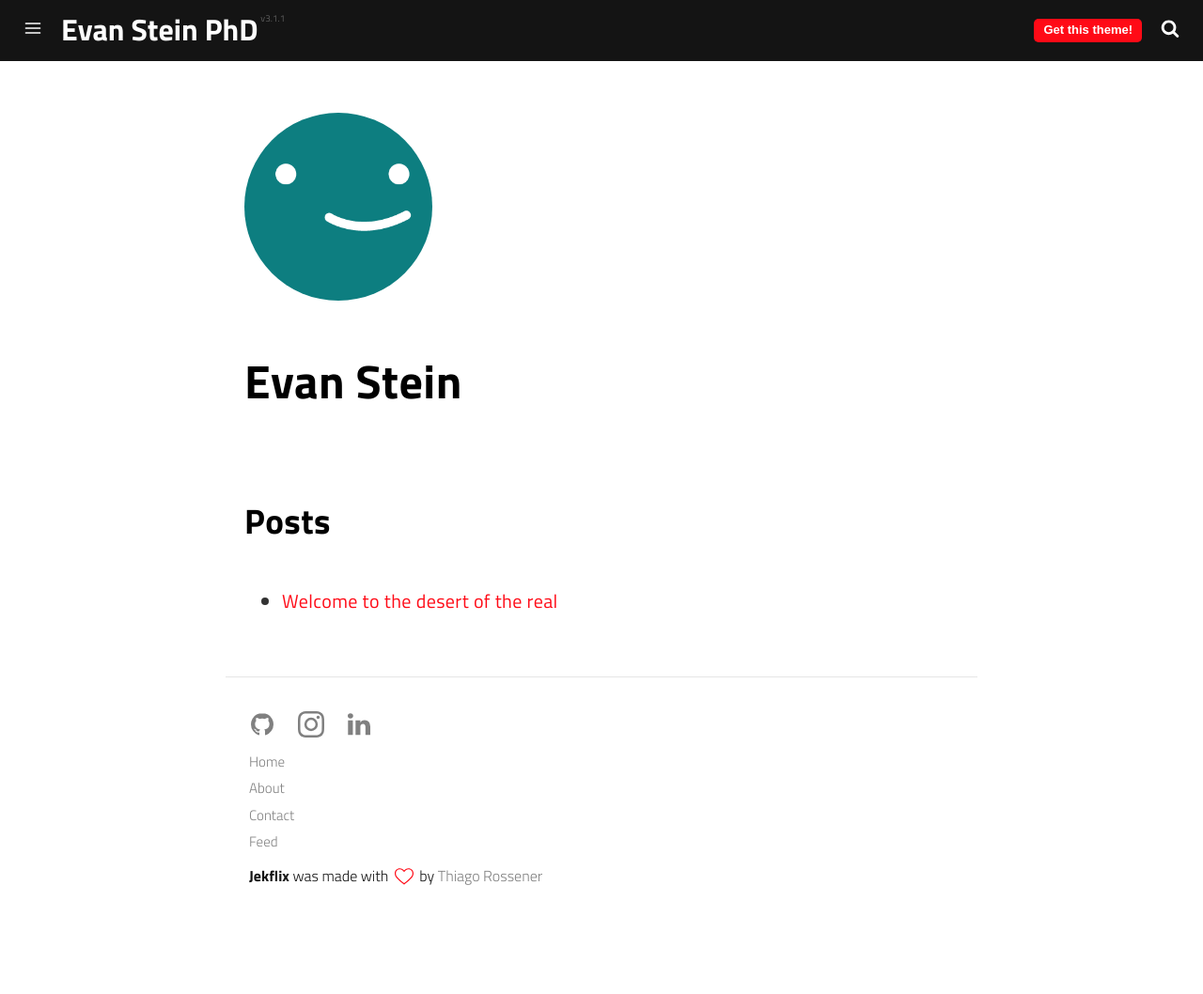
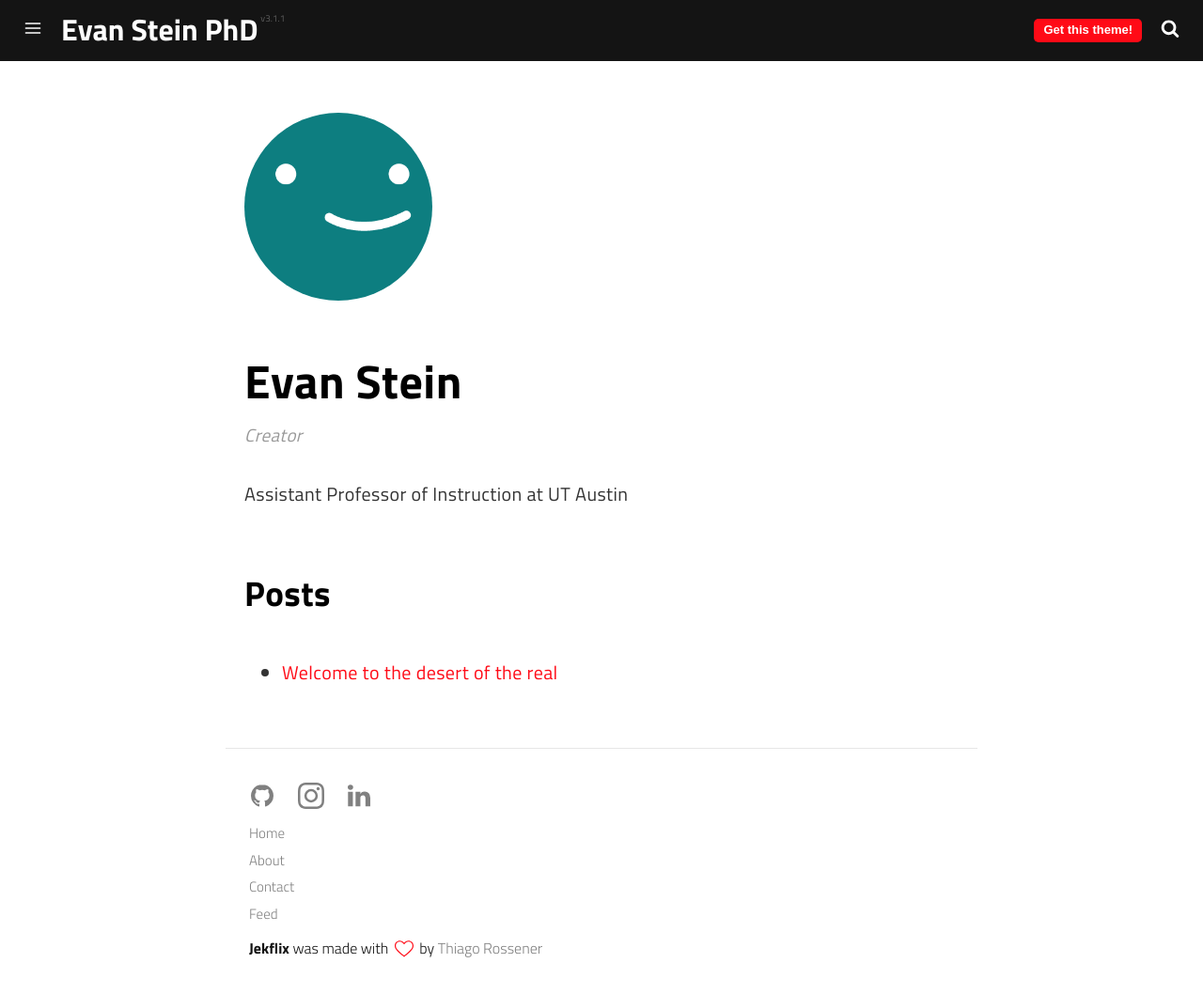
Before and after one commit to estein/old_estein, a Jekyll site: the page built from _authors/evanstein.md, in a window 1280 px wide and 1058 px high. Shown: the whole window at 94% size. Built offline with Jekyll 4.4.1, drawn with Linux system fonts in a browser that asks for light colours; a script that is not in the unit is left out.

Commit message:
Update evanstein.md

```diff
--- a/_authors/evanstein.md
+++ b/_authors/evanstein.md
@@ -3,6 +3,8 @@ layout: author
 photo: /assets/img/uploads/profile.png
 name: evanstein
 display_name: Evan Stein
+position: Creator
+bio: Assistant Professor of Instruction at UT Austin
 github_username: estein
 instagram_username: in_stein_gram
 linkedin_username: emstein
```
